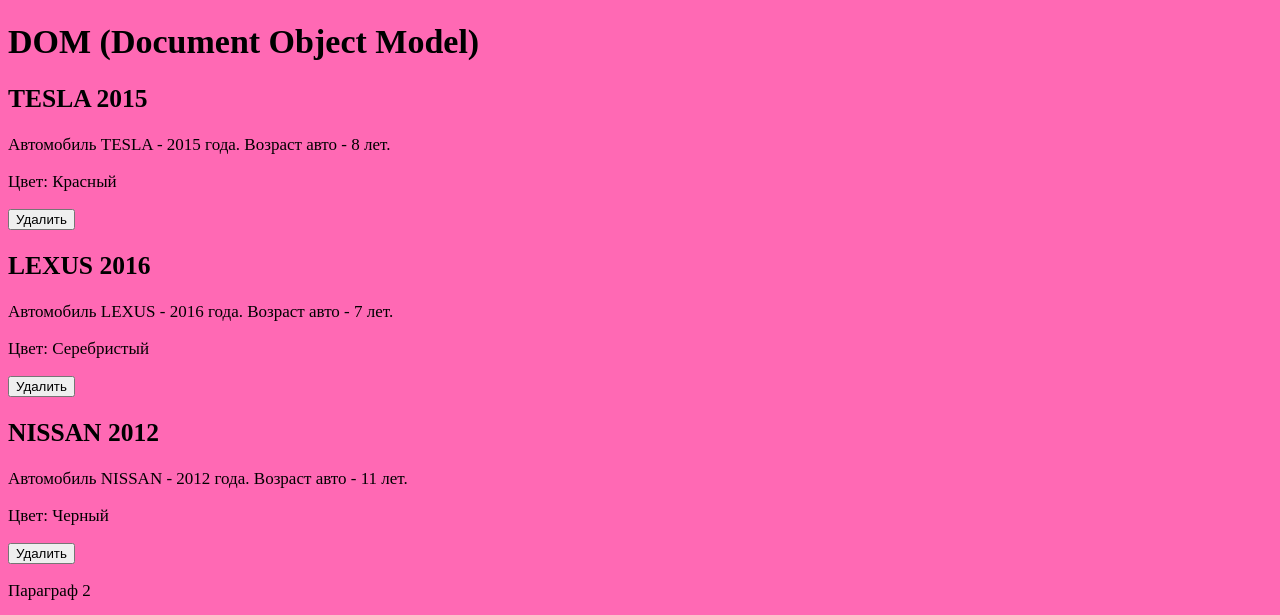
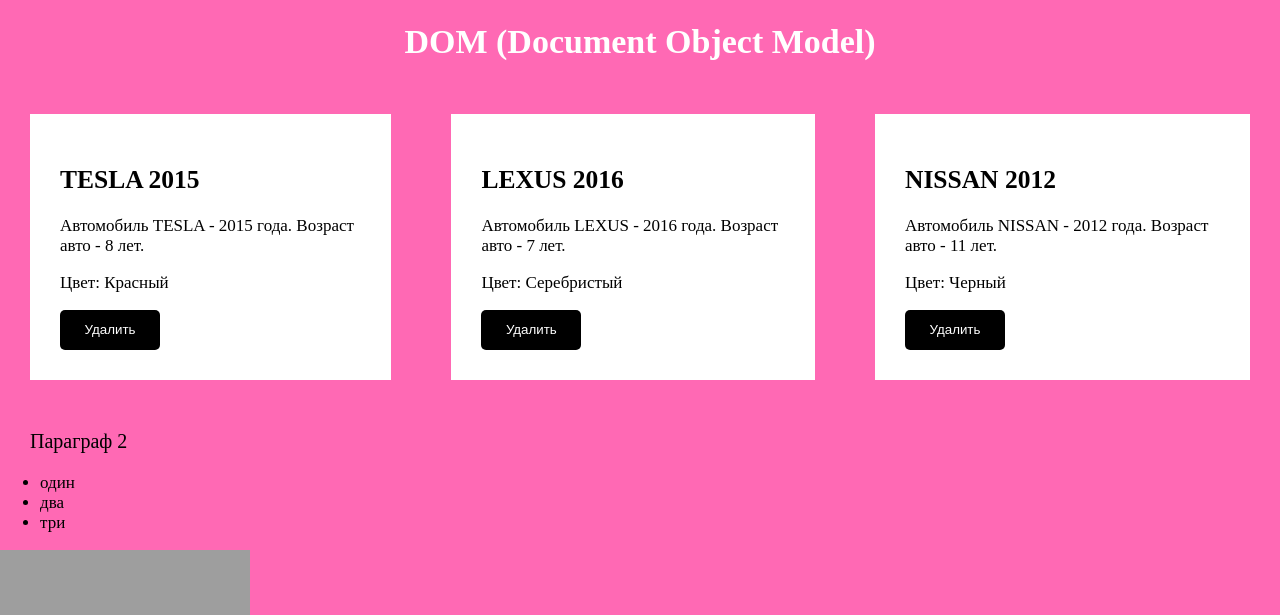
Before and after one commit to NatKhomich/dom, a plain HTML site: page index.html in a window 1280 px wide. Shown: the top 615 px of the page. Drawn offline with Linux system fonts and the light colour scheme; grey boxes are pictures that could not be loaded.

Commit message:
change DOM

```diff
--- a/css/style.css
+++ b/css/style.css
@@ -1,6 +1,41 @@
 
 /*---------------------------------------*/
 body {
+  margin: 0 auto;
   font-size: 17px;
   background-color: hotpink;
 }
+.autoCard {
+  background-color: white;
+  padding: 30px;
+  margin: 30px;
+}
+.autos {
+  display: flex;
+  justify-content: space-around;
+}
+h1{
+  text-align: center;
+  color: white;
+}
+.pDiv {
+  font-size: 20px;
+  padding-left: 30px;
+}
+button {
+  width: 100px;
+  height: 40px;
+  background-color: black;
+  color: white;
+  border-radius: 5px;
+  border: none;
+}
+button:hover{
+  background-color: hotpink;
+  border: none;
+  color: black;
+}
+button:active{
+  background-color: deeppink;
+  border: none;
+}
```
Also changed, not shown: index.html (+0 -3 lines), js/script.js (+10 -11 lines).
